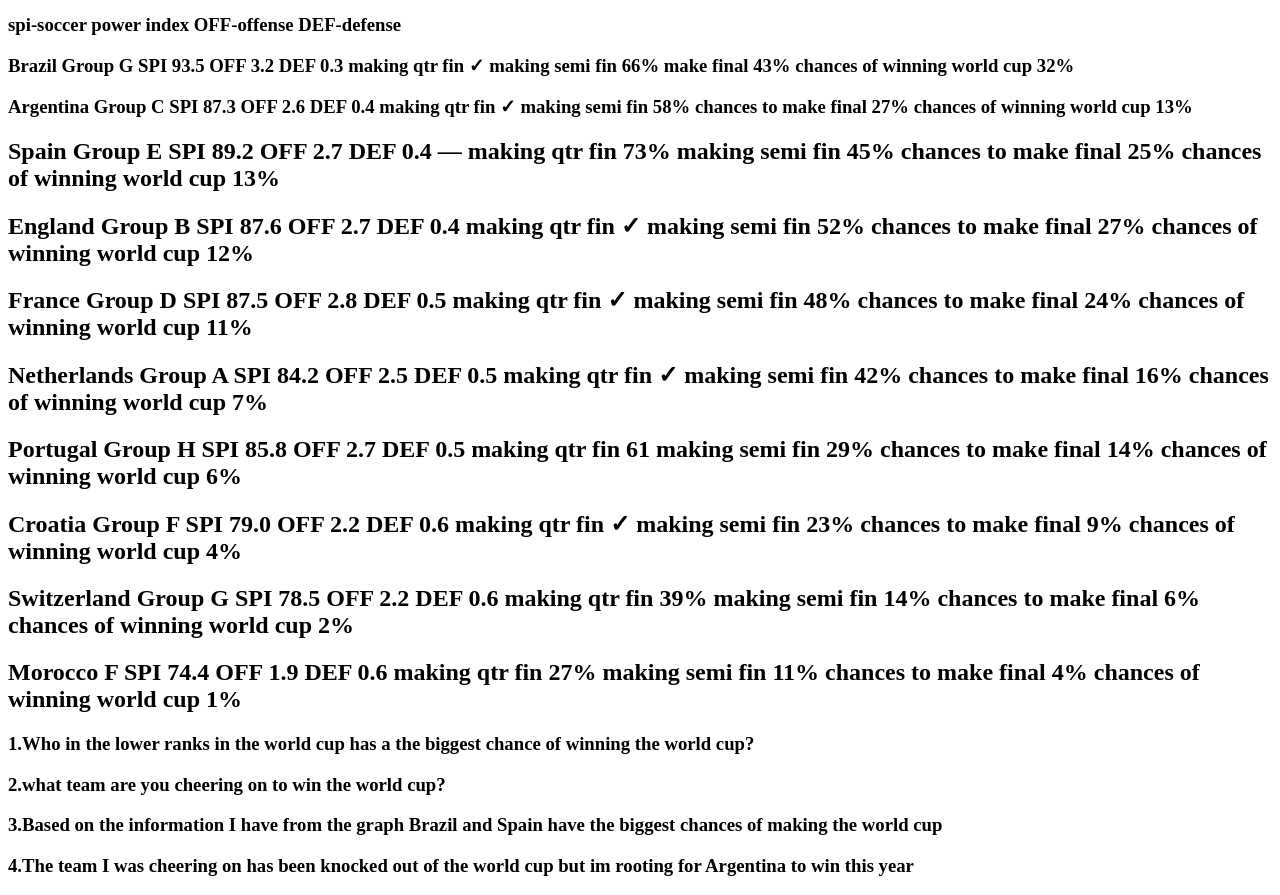
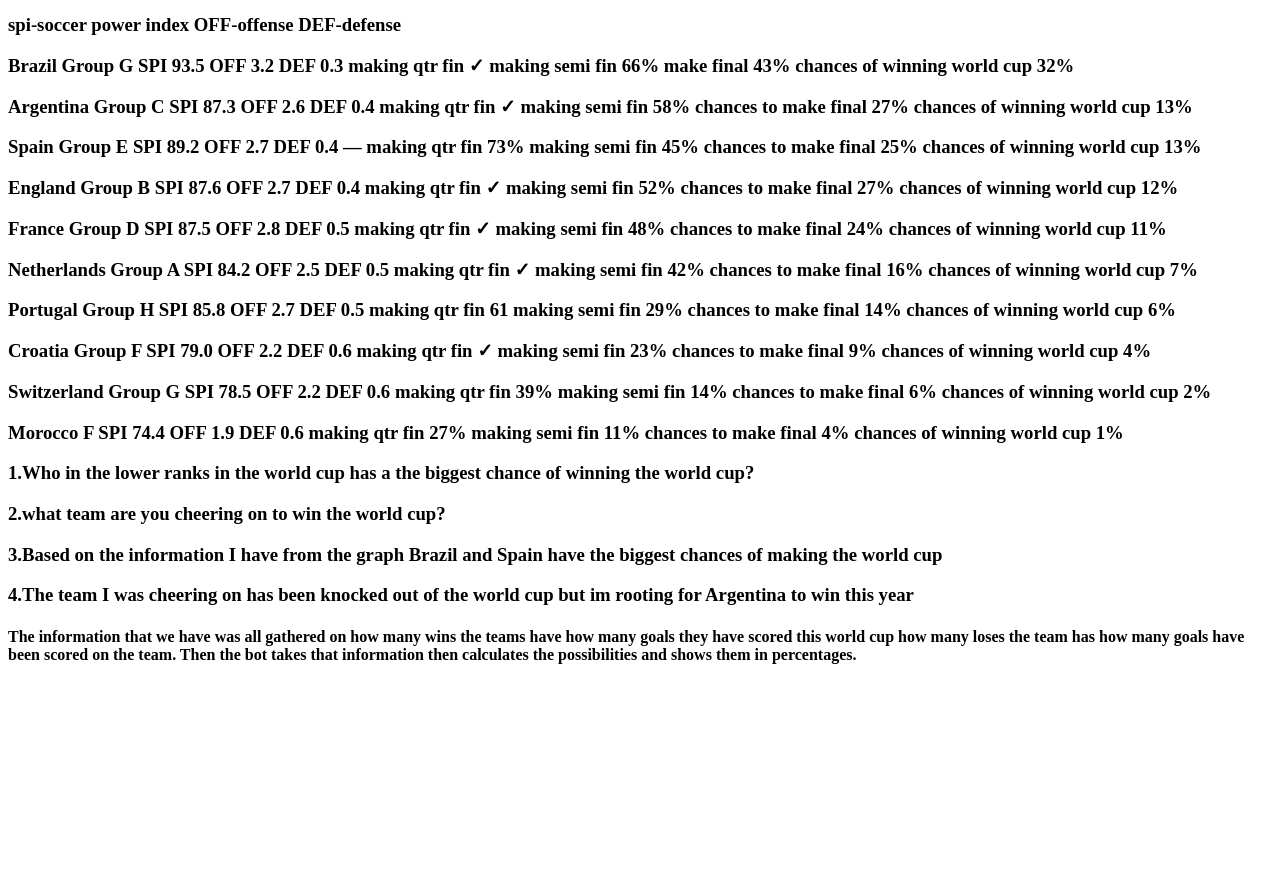
Before and after one commit to Saul-Sanchez61/Saul, a plain HTML site: page index.html in a window 1280 px wide. Shown: the part 400-1295 px from the top of the page. After the commit the page ends 1085 px from the top, so only its background shows below. Drawn offline with Linux system fonts and the light colour scheme.

Commit message:
Update index.html

```diff
--- a/index.html
+++ b/index.html
@@ -19,21 +19,21 @@
 
   <p>Argentina Group C	SPI 87.3	 OFF 2.6	 DEF 0.4	 making qtr fin ✓  making semi fin  58% chances to make final   27%  chances of winning world cup 13%</p>
 
-  <h2>Spain Group E	SPI 89.2	 OFF 2.7	 DEF 0.4	—	 making qtr fin 73%  making semi fin 45%  chances to make final   25%   chances of winning world cup  13% </h2>
+  <p>Spain Group E	SPI 89.2	 OFF 2.7	 DEF 0.4	—	 making qtr fin 73%  making semi fin 45%  chances to make final   25%   chances of winning world cup  13% </p>
 
-  <h2>England Group B	SPI 87.6	 OFF 2.7	 DEF 0.4	making qtr fin	  ✓   making semi fin 52%  chances to   make final  27%    chances of winning world cup 12%</h2>
+  <p>England Group B	SPI 87.6	 OFF 2.7	 DEF 0.4	making qtr fin	  ✓   making semi fin 52%  chances to   make final  27%    chances of winning world cup 12%</p>
 
-  <h2>France Group D SPI 87.5	 OFF 2.8	 DEF 0.5		making qtr fin  ✓    making semi fin 48% chances to  make final    24%   chances of winning world cup 11%</h2>
+  <p>France Group D SPI 87.5	 OFF 2.8	 DEF 0.5		making qtr fin  ✓    making semi fin 48% chances to  make final    24%   chances of winning world cup 11%</p>
 
-  <h2>Netherlands Group A SPI 84.2	 OFF 2.5	 DEF 0.5	making qtr fin  ✓  making semi fin  42% chances to  make final    16%   chances of winning world cup 7%</h2>
+  <p>Netherlands Group A SPI 84.2	 OFF 2.5	 DEF 0.5	making qtr fin  ✓  making semi fin  42% chances to  make final    16%   chances of winning world cup 7%</p>
 
-  <h2>Portugal Group H SPI 85.8	 OFF 2.7	 DEF 0.5  making qtr fin  61 making semi fin 29%   chances to  make final  14%  chances of winning world cup 6%</h2>
+  <p>Portugal Group H SPI 85.8	 OFF 2.7	 DEF 0.5  making qtr fin  61 making semi fin 29%   chances to  make final  14%  chances of winning world cup 6%</p>
 
-  <h2>Croatia Group F SPI 79.0	 OFF 2.2	 DEF 0.6	making qtr fin  ✓    making semi fin 23%  chances to make final    9%   chances of winning world cup 4%</h2>
+  <p>Croatia Group F SPI 79.0	 OFF 2.2	 DEF 0.6	making qtr fin  ✓    making semi fin 23%  chances to make final    9%   chances of winning world cup 4%</p>
 
-  <h2>Switzerland Group G	SPI 78.5	 OFF 2.2	 DEF 0.6 making qtr fin 39%   making semi fin 14%  chances to make final    6%  chances of winning world cup 2%</2>
+  <p>Switzerland Group G	SPI 78.5	 OFF 2.2	 DEF 0.6 making qtr fin 39%   making semi fin 14%  chances to make final    6%  chances of winning world cup 2%</p>
 
-  <h2>Morocco F SPI 74.4	OFF 1.9	 DEF 0.6 making qtr fin 27%	    making semi fin  11%	chances to  make final    4%	 chances of winning world cup 1%</h2>
+  <p>Morocco F SPI 74.4	OFF 1.9	 DEF 0.6 making qtr fin 27%	    making semi fin  11%	chances to  make final    4%	 chances of winning world cup 1%</p>
 
   <h3> 1.Who in the lower ranks in the world cup has a the biggest chance of winning the world cup?</h3>
   <h3> 2.what team are you cheering on to win the world cup?</h3>
```
